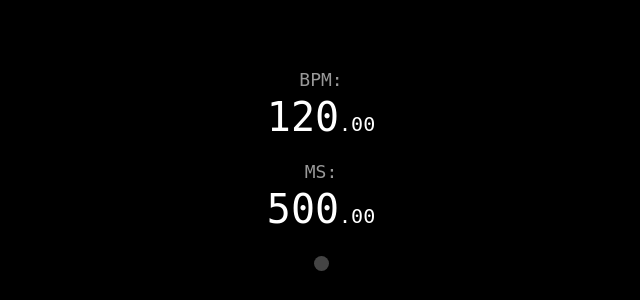
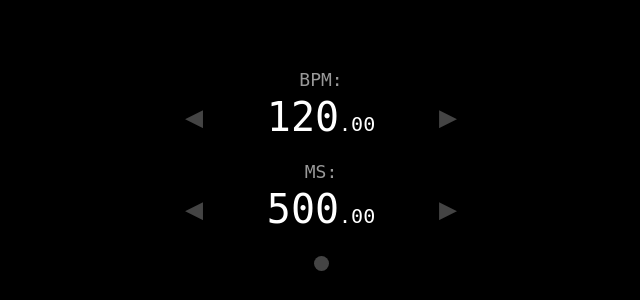
Before and after one commit to d6-9b/tap-tempo, a PHP site: page / in a window 1280 px wide. Shown: the part 123-423 px from the top of the page, without its empty margins (319-959 px from the left). Run offline with PHP 8.4, Linux system fonts and the light colour scheme.

Commit message:
larger arrows

```diff
--- a/run/js/Field.css
+++ b/run/js/Field.css
@@ -24,18 +24,18 @@
 .Field-rightArrow {
     position: absolute;
     top: 0;
-    font-size: 18px;
+    font-size: 30px;
     padding: 0 4px;
-    opacity: 0;
+    color: #444;
 }
 .active > .Field-leftArrow,
 .active > .Field-rightArrow {
-    opacity: 1;
+    color: #fff;
 }
 
 .Field-leftArrow {
     left: 20px;
-    transition: ease-in-out 0.2s opacity, ease-in-out 0.2s left;
+    transition: ease-in-out 0.2s color, ease-in-out 0.2s left;
 }
 .active > .Field-leftArrow {
     left: 0;
@@ -43,7 +43,7 @@
 
 .Field-rightArrow {
     right: 20px;
-    transition: ease-in-out 0.2s opacity, ease-in-out 0.2s right;
+    transition: ease-in-out 0.2s color, ease-in-out 0.2s right;
 }
 .active > .Field-rightArrow {
     right: 0;
```
